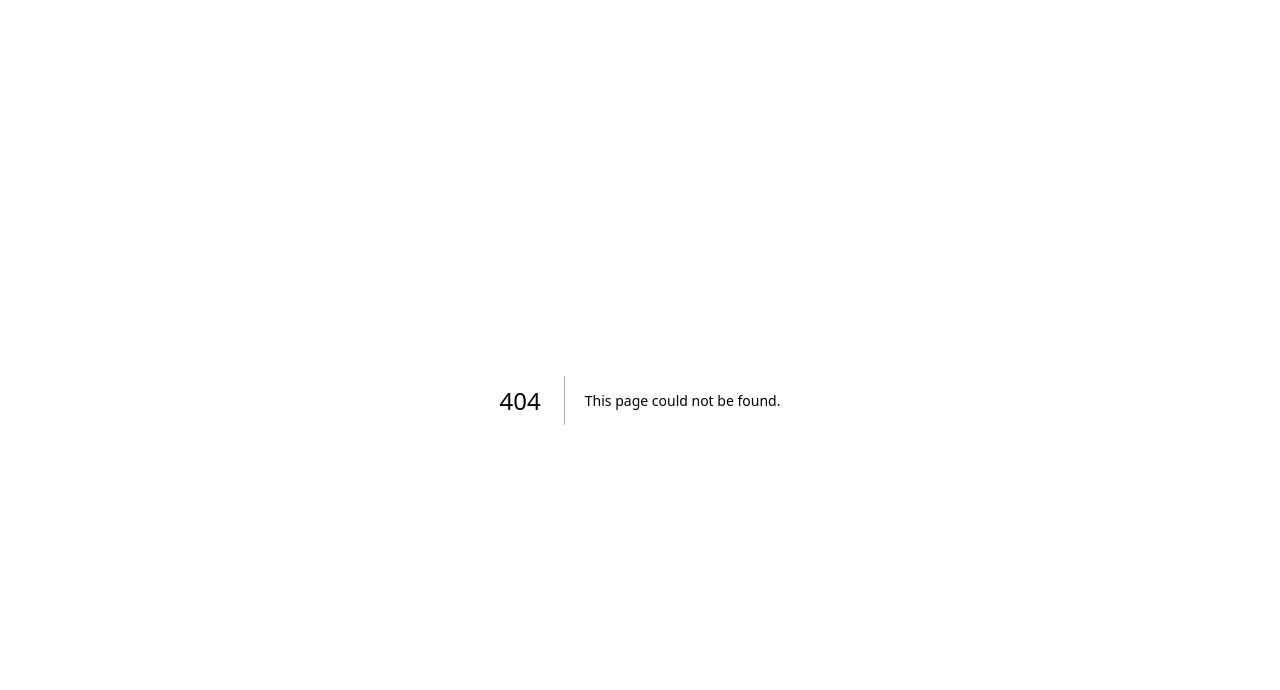
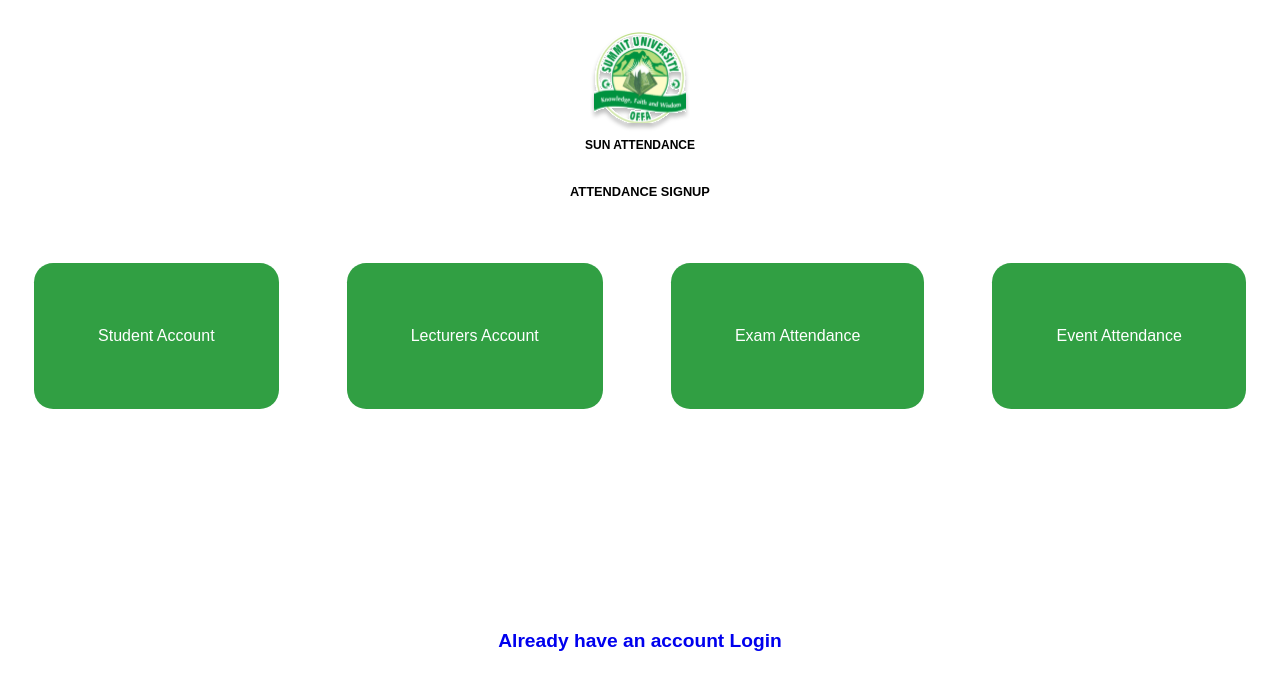
Before and after one commit to abdulbasit-suleiman/studentAttendance, a Next.js app: page /signUp-login in a window 1280 px wide. Before the commit this address had no page. Shown: the top 690 px of the page. Built offline with nearby package versions, Linux system fonts and the light colour scheme.

Commit message:
other events added

```diff
--- /dev/null
+++ b/pages/signUp-login.js
@@ -0,0 +1,44 @@
+
+import Image from "next/image";
+import Link from "next/link";
+const Logo = "/asset/logo.svg"
+function SignUpLogin() {
+
+    return (
+        <div className="signUp" >
+            <div className="signUpHeader">
+                <Image src={Logo} alt=""
+                    width={100}
+                    height={100} />
+                <h4 className="bold-text">SUN ATTENDANCE</h4>
+                <h4 className="bold-text" style={{ margin: "2rem", fontSize:"0.8rem",fontWeight:"600" }}>ATTENDANCE SIGNUP</h4>
+            </div>
+            <div className="signUpLogin">
+                <div className="boxcColor">
+                    <Link href="/studentsPage/signUp/signUpForm">
+                    Student Account
+                    </Link>
+                </div>
+                <div className="boxcColor">
+                    <Link href="#">
+                    Lecturers Account
+                    </Link>
+                </div>
+                <div className="boxcColor">
+                    <Link href="#">
+                    Exam Attendance
+                    </Link>
+                </div>
+                <div className="boxcColor">
+                    <Link href="#">
+                    Event Attendance
+                    </Link>
+                </div>
+            </div>
+            <div >
+                <Link href="#" className="loginLink">Already have an account Login </Link>
+            </div>
+        </div>
+    );
+}
+export default SignUpLogin;
--- a/pages/studentsPage/signUp/signUpAuthComplete.js
+++ b/pages/studentsPage/signUp/signUpAuthComplete.js
@@ -1,4 +1,5 @@
 import Image from "next/image";
+import Link from "next/link";
 
 const Logo="/asset/logo.svg"
 function SignUpAuthComplete() {
@@ -29,7 +30,8 @@ function SignUpAuthComplete() {
         </svg>
         <div className="completeAuth">
             <h4>Authentication Complete</h4>
-            <button className="signUpBtn">Proceed</button>
+            <button className="signUpBtn" ><Link  href="/studentsPage/signIn/signInOptions">Proceed</Link></button>
+
         </div>
       </div>
     </div>
--- a/styles/globals.css
+++ b/styles/globals.css
@@ -14,7 +14,7 @@ body {
 
 /* STUDENT SPLASH PAGE */
 
-.splash {
+.splashContainer {
   display: flex;
   flex-direction: column;
   position: absolute;
@@ -23,15 +23,101 @@ body {
   left:50%;
   text-align: center;
 }
-.splash>h4{
-  margin-left: -1rem;
-}
+  .splashLogo{
+    width: 100px; /* Set your logo size */
+    height: 100px;
+    animation: bounceInOut 2s ease-in-out;
+    animation: slideInLeft 1.2s ease-in;
+  }
+  .splashText{
+    margin-left: -1rem;
+    font-size: 12px;
+    margin-top: 6px;
+    font-weight: 800;
+    animation: bounceInOut 2s ease-in-out;
+    animation: slideInRight 1.2s ease-in;
+  }
+  @keyframes bounceInOut {
+    0%, 100% {
+      transform: translateY(0);
+    }
+    25%, 75% {
+      transform: translateY(-20px);
+    }
+    50% {
+      transform: translateY(0);
+    }
+  }
+  @keyframes slideInLeft {
+    from {
+      transform: translateX(100%);
+    }
+    to {
+      transform: translateX(10);
+    }
+  }
+
+  @keyframes slideInRight {
+    from {
+      transform: translateX(-100%);
+    }
+    to {
+      transform: translateX(10);
+    }
+  }
 .bold-text {
   font-size: 12px;
   margin-top: 6px;
   font-weight: 800;
 }
+.signUpLogin{
+  display: flex;
+  flex-direction: row;
+}
+/* SIGNUP-Signin */
+.signUpLogin {
+  display: flex;
+  flex-wrap: wrap;
+  justify-content: space-around;
+  color: white;
+  font-size: 1rem;
+}
 
+.boxcColor>a {
+  color: white;
+}
+  .boxcColor {
+  margin: 2rem;
+  border-radius: 1.2rem;
+  padding: 4rem;
+  background: #319F43;
+  text-align: center;
+}
+
+@media (max-width: 768px) {
+  .boxcColor {
+    display: flex;
+    font-size: 1rem;
+    margin: 1rem;
+    border-radius: 1.2rem;
+    padding: 2.5rem 1rem;
+    flex-direction: row;
+  }
+}
+a{
+  text-decoration: none;
+  text-transform: none;
+}
+.loginLink {
+  position: relative;
+  height: 50vh;
+  display: flex;
+  flex-direction: column;
+  align-items: center;
+  justify-content: center;
+  font-size: 1.2rem;
+  font-weight: 600;
+}
 /* STUDENT SIGNUP PAGE  */
 .signUp,
 .signUpAuth {
@@ -71,6 +157,9 @@ body {
   margin: 2rem 0.5rem;
   margin-right: 2rem;
 }
+.completeAuth>signUpBtn>a{
+color: white;
+}
 label {
   display: flex;
   flex-direction: row;
@@ -107,6 +196,40 @@ label {
   border: none;
   outline: none;
 }
+/* SIGNIN option */
+
+.optionContainer {
+  display: flex;
+  flex-wrap: wrap;
+  justify-content:center;
+  align-items: ce;
+  color: white;
+  font-size: 1rem;
+  margin: 2rem;
+
+}
+
+.boxcContainer>a {
+  color: white;
+}
+  .boxcContainer {
+  margin: 2rem;
+  display: flex;
+  flex-direction: column;
+  border-radius: 1.2rem;
+  padding: 3rem;
+  background: #319F43;
+  text-align: center;
+}
+.or{
+  color: black;
+  font-size: 1.2rem;
+  font-weight: 800;
+}
+.back{
+  display: flex;
+  align-items: center;
+}
 
 /* SIGNUP AUTH */
 /* SIGNUPAUTHCOMPLETE */
```
Also changed, not shown: firebase.js (+9 -16 lines), pages/index.js (+12 -2 lines), pages/studentsPage/signIn/signInForm.js (+5 -80 lines), pages/studentsPage/signIn/signInOptions.js (added, +36 -0 lines), pages/studentsPage/signUp/signUpForm.js (+1 -9 lines), pages/studentsPage/studentSplash.js (+5 -4 lines), component/AuthDetails.jsx (renamed from component/AuthDetals.jsx), 2 other files (tests, documents, lock files or other folders).
